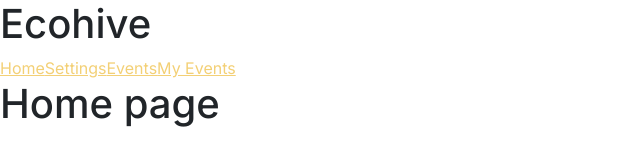
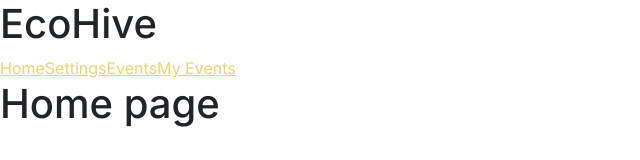
Before and after one commit to tobykeegan/bs3206-ecohive, a Next.js app: page / in a window 1280 px wide. Shown: the top 160 px of the page, without its empty margins (0-640 px from the left). Built offline with nearby package versions, Linux system fonts and the light colour scheme.

Commit message:
Correct spelling error

```diff
--- a/src/app/global.vars.js
+++ b/src/app/global.vars.js
@@ -1,6 +1,6 @@
 module.exports = {
 	metadata: {
-		title: "Ecohive",
+		title: "EcoHive",
 		tagline: "Saving bees or something",
 	},
 };
```
